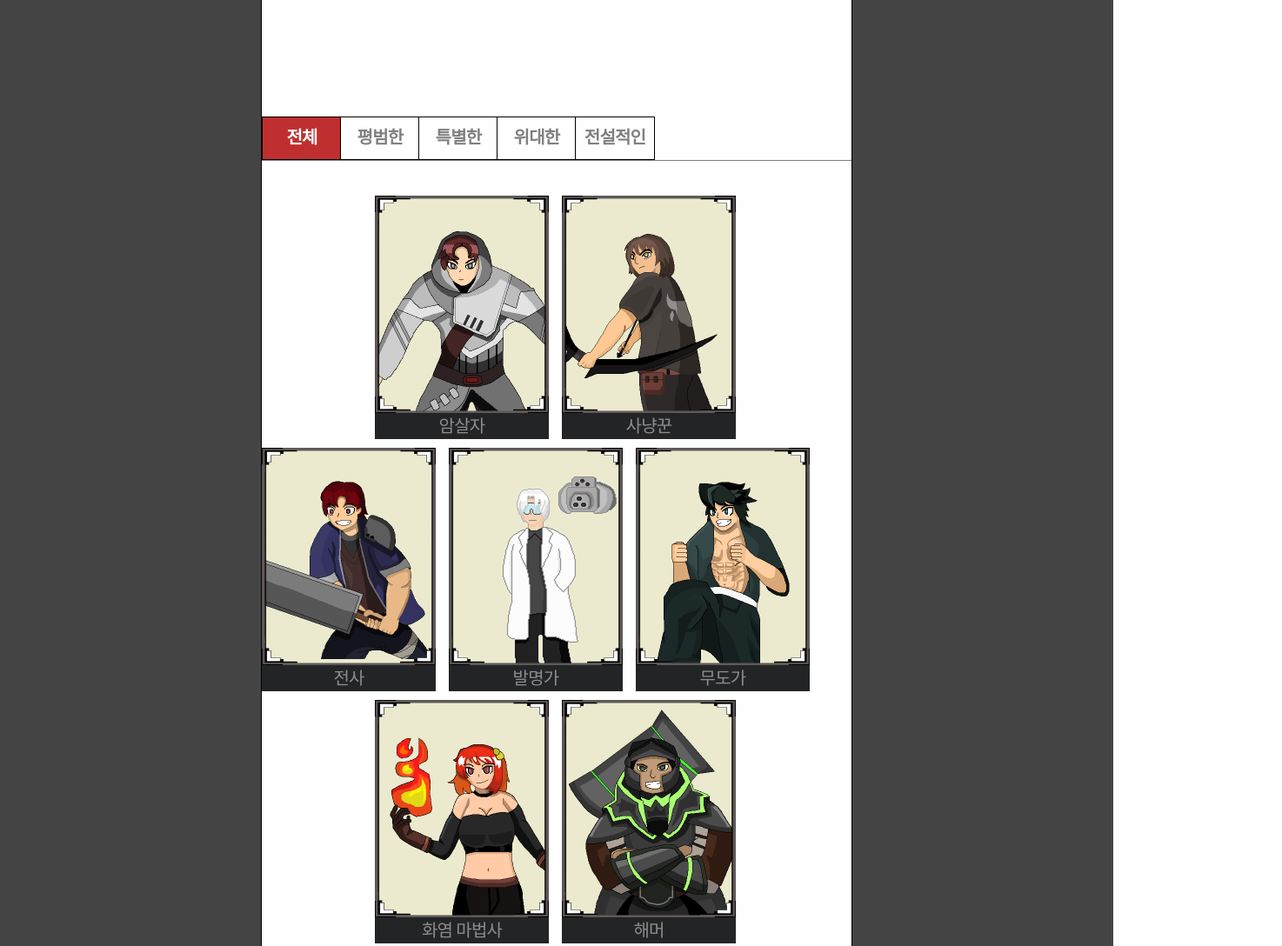
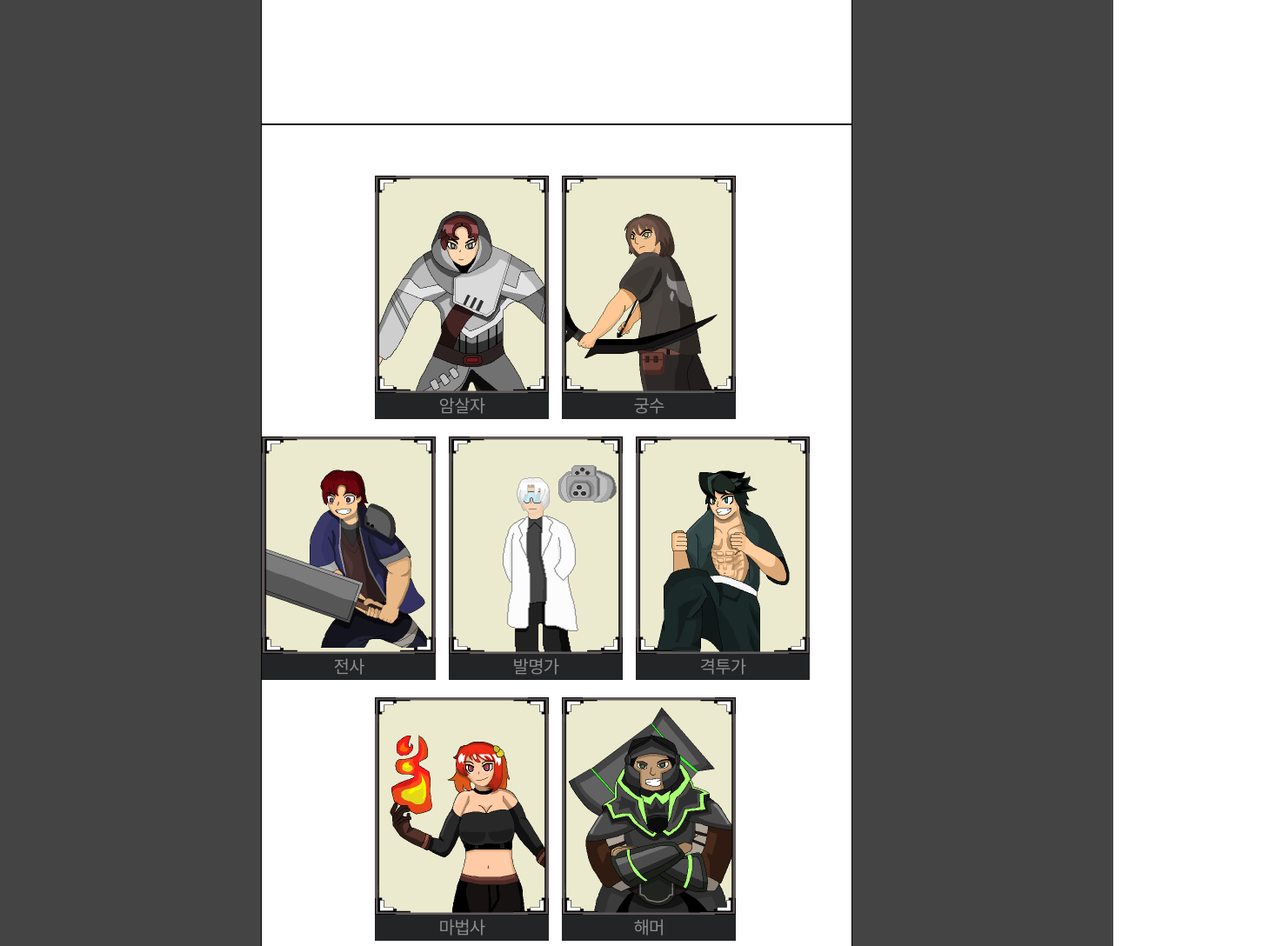
Before and after one commit to DongMin-0604/Personal-project-HTMl, a plain HTML site: page 자율동아리/카드 설명창.html in a window 1280 px wide. Shown: the part 640-1728 px from the top of the page at 87% size, 1474 px wide, since content can reach past the window. Drawn offline with Linux system fonts and the light colour scheme; a web font is replaced by a local one.

Commit message:
JS파일 생성 a태그 클릭시 이벤트 함수 테스트,카테고리 탭 삭제

```diff
--- /dev/null
+++ b/자율동아리/main.js
@@ -0,0 +1,9 @@
+var Display = true;
+function doDisplay(){
+    var con = document.getElementById("Assassin_info_T")
+    if(con.style.display == "none"){
+        con.style.display = 'block';
+    }else{
+        con.style.display = 'none';
+    }
+}
--- a/자율동아리/카드 설명창 CSS.css
+++ b/자율동아리/카드 설명창 CSS.css
@@ -373,15 +373,6 @@ body.on {
     color: aqua;
     font-size: 50px;
 }
-
-#category_Tap {
-    width: 100%;
-    overflow: hidden;
-    position: relative;
-    display: block;
-    height: 50px;
-    border-bottom: 1px solid gray;
-}
 ul {
     margin: 0;
     padding: 0;
@@ -390,53 +381,6 @@ ul:after {
     content: '';
     display: block;
     clear: both;
-}
-#category_Tap > li.all > a {
-    left: 0;
-    margin-left: 0;
-    width: 90px;
-    background-color: #c02f2f;
-}
-#category_Tap > li.nomal > a {
-    left: 90px;
-    background-color: white;
-}
-#category_Tap > li.special > a {
-    left: 180px;
-    background-color: white;
-}
-#category_Tap > li.great > a {
-    left: 270px;
-    background-color: white;
-}
-#category_Tap > li.legendary > a {
-    left: 360px;
-    background-color: white;
-}
-#category_Tap > li > a {
-    font-size: 20px;
-    font-weight: bold;
-    position: absolute;
-    padding-top: 8px;
-    top: 0;
-    width: 90px;
-    height: 40px;
-    text-align: center;
-    display: block;
-    border: 1px solid black;
-}
-.all a {
-    color: white;
-    transition: 0.2s;
-}
-#category_Tap li:not(.all) a {
-    color: gray;
-    transition: 0.2s;
-}
-#category_Tap li:not(.all) a:hover {
-    color: white;
-    transition: 0.2s;
-    background-color: #c02f2f;
 }
 #One {
     border: none;
@@ -458,7 +402,7 @@ ul:after {
 #Shielder_info,
 #SwordMan_info,
 #Wizard_info {
-    margin: 40px 15px 0 0;
+    margin: 50px 15px 0 0;
     float: left;
     text-align: center;
     width: 200px;
@@ -468,13 +412,21 @@ ul:after {
 #Assassin_info,
 #FireMage_info,
 #Outlaw_info {
-    margin: 40px 15px 0 130px;
+    margin: 50px 15px 0 130px;
     float: left;
     text-align: center;
     width: 200px;
     height: 250px;
 }
-
+#Assassin_info_T{
+    width: 100%;
+    height: 100px;
+    background-color: red;
+    clear: both;
+    display: none;
+    margin-top: 340px;
+    position: absolute;
+}
 #Assassin_info:hover img {
     transition: 0.2s;
     cursor: pointer;
--- a/자율동아리/카드 설명창.html
+++ b/자율동아리/카드 설명창.html
@@ -4,7 +4,6 @@
         <meta charset="UTF-8">
         <title>마왕잡는매니저-카드설명창</title>
         <link rel="stylesheet" href="카드 설명창 CSS.css">
-
     </head>
     <body>
         <!-- 헤더 -->
@@ -31,9 +30,9 @@
             <div id="main_header">
                 <img src="img/logo.png" alt="로고 불러오는 중" id="logo">
                 <h2>카드 소개</h2>
-                <img src="img/테스트.png" alt="카드 설명" id="Test">
-                <!-- <p>마왕잡는 매니저의 용사카드는 10가지 직업 중 하나를 가지며<br>
-                    각 직업마다 고유한 스킬(패시브)을 가집니다.</p> -->
+                <!-- <img src="img/테스트.png" alt="카드 설명" id="Test"> -->
+                <p>마왕잡는 매니저의 용사카드는 10가지 직업 중 하나를 가지며<br>
+                    각 직업마다 고유한 스킬(패시브)을 가집니다.</p>
             </div>
             <!-- 콘텐츠 부분 -->
             <div id="card_info">
@@ -42,37 +41,20 @@
                     <div id="rank_info">
                         <h1>등급 설명 부분입니다.</h1>
                     </div>
-
-                     <!-- 등급 카테고리 -->
-                     <ul id="category_Tap">
-                        <li class="all">
-                            <a href="#none">전체</a>
-                        </li>
-                        <li class="nomal">
-                            <a href="#none">평범한</a>
-                        </li>
-                        <li class="special">
-                            <a href="#none">특별한</a>
-                        </li>
-                        <li class="great">
-                            <a href="#none">위대한</a>
-                        </li>
-                        <li class="legendary">
-                            <a href="#none">전설적인</a>
-                        </li>
-                    </ul>
-                    <!-- <hr id="One"> -->
+                    <hr id="One">
                     <div id="Assassin_info">
-                        <a href="#"><img src="img/Assassin001.png" alt="http://placehold.it/200x250" id="img1"/></a>
+                        <a href="javascript:doDisplay();"><img src="img/Assassin001.png" alt="http://placehold.it/200x250" id="img1"/></a>
                         <div id="info_text">
                             <p>암살자</p>
                         </div>
                     </div>
+                    <div id="Assassin_info_T">
 
+                    </div>
                     <div id="BeastHunter_info">
                         <a href="#"><img src="img/BeastHunter.png" alt="http://placehold.it/200x250"/></a>
                         <div id="info_text">
-                            <p>사냥꾼</p>
+                            <p>궁수</p>
                         </div>
                     </div>
 
@@ -93,14 +75,14 @@
                     <div id="Fighter_info">
                         <a href="#"><img src="img/Fighter.png" alt="http://placehold.it/200x250"/></a>
                         <div id="info_text">
-                            <p>무도가</p>
+                            <p>격투가</p>
                         </div>
                     </div>
 
                     <div id="FireMage_info">
                         <a href="#"><img src="img/FireMage.png" alt="http://placehold.it/200x250"/></a>
                         <div id="info_text">
-                            <p>화염 마법사</p>
+                            <p>마법사</p>
                         </div>
                     </div>
 
@@ -142,7 +124,7 @@
                     <div id="Priest_info">
                         <a href="#"><img src="img/Priest.png" alt="http://placehold.it/200x250"/></a>
                         <div id="info_text">
-                            <p>수녀</p>
+                            <p>사제</p>
                         </div>
                     </div>
 
@@ -163,7 +145,7 @@
                     <div id="Wizard_info">
                         <a href="#"><img src="img/Wizard.png" alt="http://placehold.it/200x250"/></a>
                         <div id="info_text">
-                            <p>깨우친 현자</p>
+                            <p>마법사</p>
                         </div>
                     </div>
                 </div>
@@ -262,5 +244,6 @@
                     <span class="bottom_logo">상미고</span></a>
             </div>
         </footer>
+        <script type="text/javascript" src="main.js"></script>
     </body>
 </html>
```
